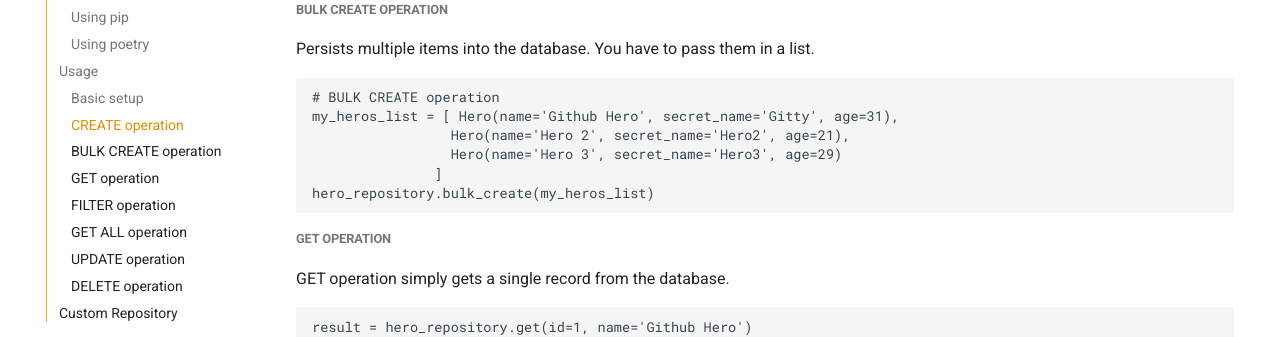
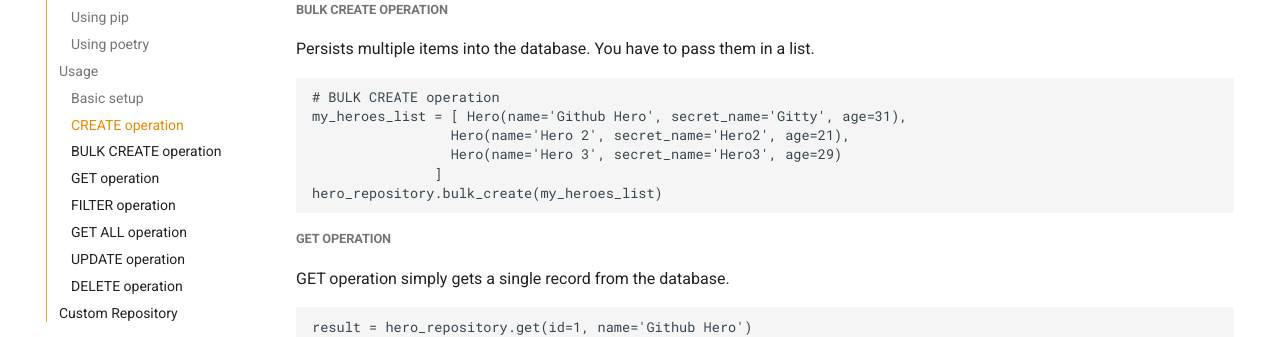
Before and after one commit to woofz/sqlmodel-basecrud, an MkDocs documentation site: the page built from docs/index.md, in a window 1280 px wide and 900 px high, scrolled down 1339 px. Shown: the part 172-509 px from the top of the window. Built offline with MkDocs 1.6.1 and Material for MkDocs 9.7.7, drawn with Linux system fonts in a browser that asks for light colours; comment, search, counter and statistics services are not loaded; the version menu is left out.

Commit message:
Update index.md

````diff
--- a/docs/index.md
+++ b/docs/index.md
@@ -56,11 +56,11 @@ hero_repository.create(my_hero)
 Persists multiple items into the database. You have to pass them in a list.
 ```python
 # BULK CREATE operation
-my_heros_list = [ Hero(name='Github Hero', secret_name='Gitty', age=31),
+my_heroes_list = [ Hero(name='Github Hero', secret_name='Gitty', age=31),
                  Hero(name='Hero 2', secret_name='Hero2', age=21),
                  Hero(name='Hero 3', secret_name='Hero3', age=29)
                ]
-hero_repository.bulk_create(my_heros_list)
+hero_repository.bulk_create(my_heroes_list)
 ```
 ##### GET operation
 GET operation simply gets a single record from the database.
````
